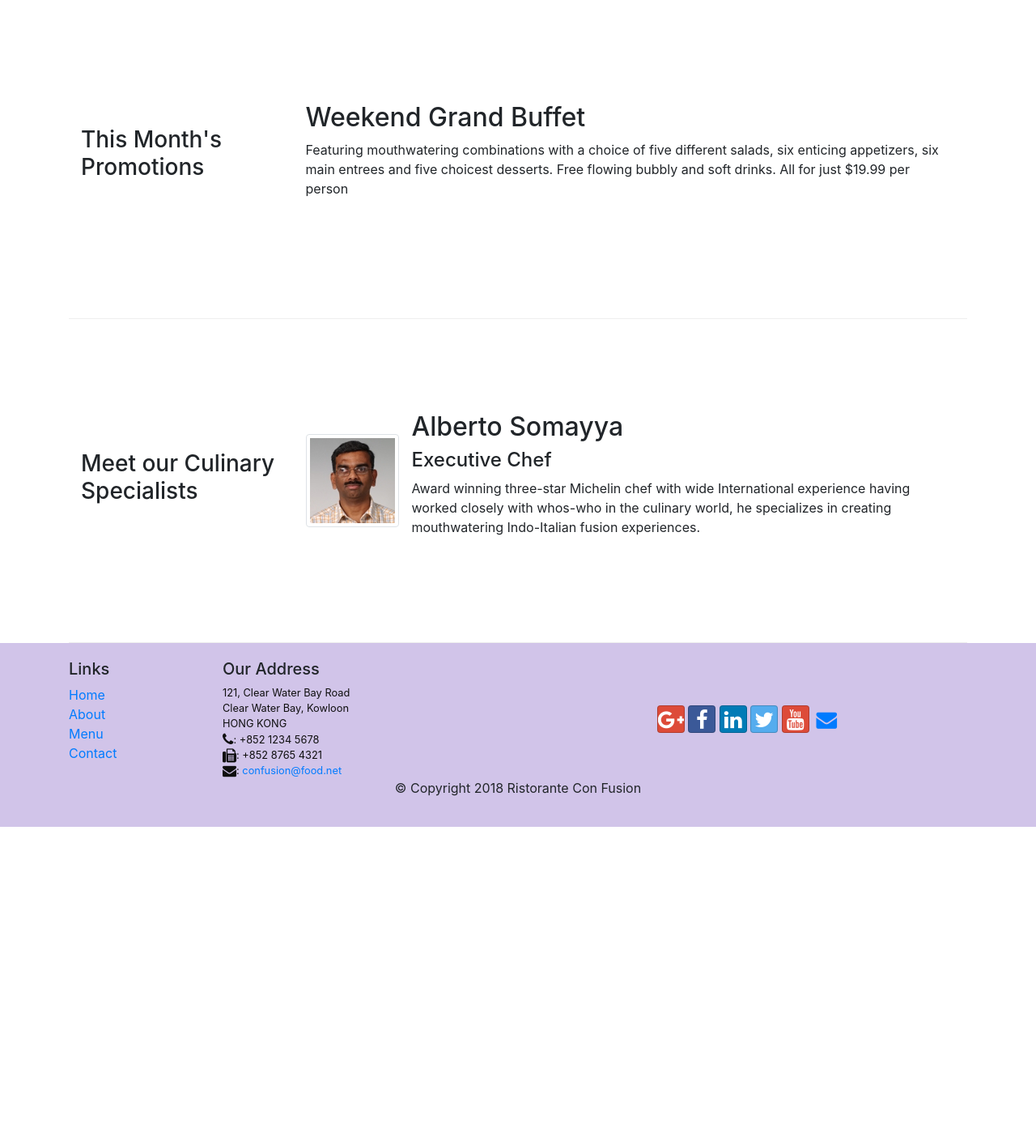
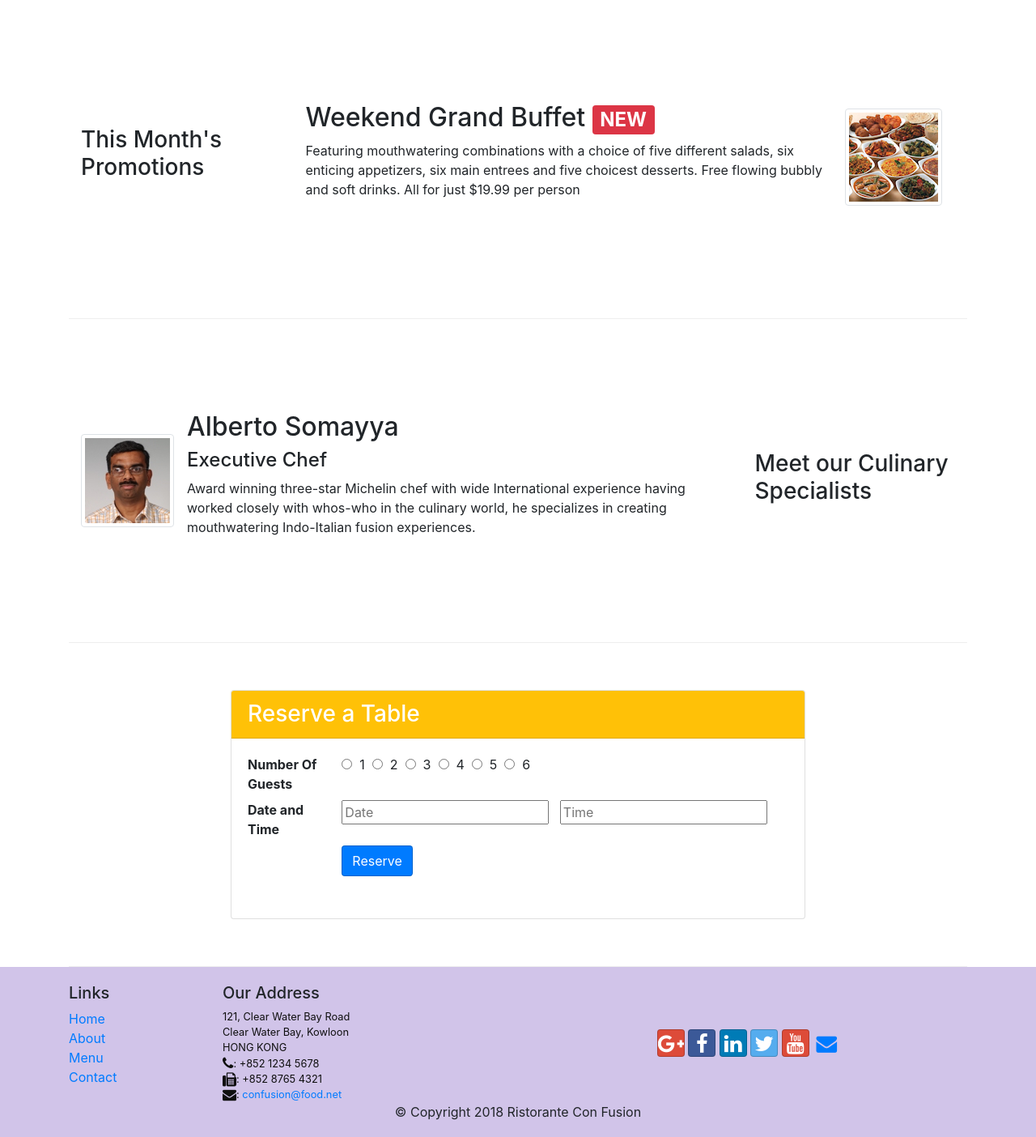
Before and after one commit to laila910/bootstrapApp, a website: page index.html in a window 1280 px wide. Shown: the part 740-2144 px from the top of the page at 81% size. Before the commit the page ends 1761 px from the top, so only its background shows below. Drawn offline with nearby package versions, Linux system fonts and the light colour scheme.

Commit message:
update some notes

```diff
--- a/index.html
+++ b/index.html
@@ -35,12 +35,13 @@
     <header  class="jumbotron">
         <div class="container">
             <div class="row row-header">
-                <div class="col-12 col-sm-6 ">
+                <div class="col-12 col-sm-6">
                     <h1>Ristorante con Fusion</h1>
                     <p>We take inspiration from the World's best cuisines, and create a unique fusion experience. Our lipsmacking creations will tickle your culinary senses!</p>
                 </div>
-                <div class="col-12 col-sm align-self-center">
+                <div class="col-12 col-sm-6">
                     <img src="img/logo.png" class="img-fluid">
+                    <a href="#reserveTable" class="btn btn-sm btn-warning text-dark ">Reserve Table</a>
                 </div>
             </div>
         </div>
@@ -49,10 +50,10 @@
     <div class="container">
         <div class="row row-content align-items-center">
 
-            <div class="col-12 col-sm-4 col-md-3">
+            <div class="col-12 col-sm-4 col-md-3 order-last">
                 <h3>Our Lipsmacking Culinary Creations</h3>
             </div>
-            <div class="col col-sm col-md">
+            <div class="col col-sm col-md order-first">
                 <div class="media">
                     <img class="d-flex mr-3 img-thumbnail align-self-center"
                             src="img/uthappizza.png" alt="Uthappizza">
@@ -73,16 +74,26 @@
                 <h3>This Month's Promotions</h3>
             </div>
             <div class="col col-sm col-md">
-                <h2>Weekend Grand Buffet</h2>
-                <p>Featuring mouthwatering combinations with a choice of five different salads, six enticing appetizers, six main entrees and five choicest desserts. Free flowing bubbly and soft drinks. All for just $19.99 per person </p>
+                <div class="media">
+                    <div class="media-body">
+                        <h2 class="mt-0">Weekend Grand Buffet <span class="badge badge-danger">NEW</span></h2>
+
+                        <p class="d-none d-sm-block">Featuring mouthwatering combinations with a choice of five different salads, six enticing appetizers, six main entrees and five choicest desserts. Free flowing bubbly and soft drinks. All for just $19.99 per person
+                            </p>
+                    </div>
+                    <img class="d-flex mr-3 img-thumbnail align-self-center"
+                    src="img/buffet.png" alt="Alberto Somayya">
+                </div>
+
+
             </div>
         </div>
 
         <div class="row row-content align-items-center">
-            <div class="col-12 col-sm-4 col-md-3">
+            <div class="col-12 col-sm-4 col-md-3 order-last">
                 <h3>Meet our Culinary Specialists</h3>
             </div>
-            <div class="col col-sm col-md">
+            <div class="col col-sm col-md order-first">
                 <div class="media">
                     <img class="d-flex mr-3 img-thumbnail align-self-center"
                             src="img/alberto.png" alt="Alberto Somayya">
@@ -97,6 +108,39 @@
                     </div>
                 </div>
             </div>
+        </div>
+        <div class="row row-content align-items-center">
+            <div class="col-12 col-sm-8 offset-sm-2">
+                <div class="card" id="reserveTable">
+                    <h3 class="card-header bg-warning text-white">Reserve a Table</h3>
+                    <div class="card-body">
+                        <form>
+                        <dl class="row">
+
+                            <dt class="col-2"><label>Number Of Guests&nbsp;</label></dt>
+                            <dd class="col-10">
+                               <input type="radio"  value="1" name="1"><label>&nbsp; 1</label>&nbsp;
+                               <input type="radio"  value="2" name="2"><label>&nbsp; 2</label>&nbsp;
+                               <input type="radio"  value="3" name="3"><label>&nbsp; 3</label>&nbsp;
+                               <input type="radio"  value="4" name="4"><label>&nbsp; 4</label>&nbsp;
+                               <input type="radio"  value="5" name="5"><label>&nbsp; 5</label>&nbsp;
+                               <input type="radio"  value="6" name="6"><label>&nbsp; 6</label>&nbsp;
+                            </dd><br>
+                            <dt class="col-2"><label>Date and Time</label></dt>
+                            <dd class="col-10">
+                                <input  type="text"   name="date" placeholder="Date">&nbsp;&nbsp;
+                                <input  type="text"  name="time" placeholder="Time">
+                            </dd>
+                            <dt class="col-2"></dt>
+                            <dl class="col-10"><input type="submit" value="Reserve" name="submit" class=" btn btn-foursquare bg-primary text-white"></dl>
+
+                        </dl>
+                    </form>
+                    </div>
+                </div>
+
+            </div>
+
         </div>
     </div>
 
```
